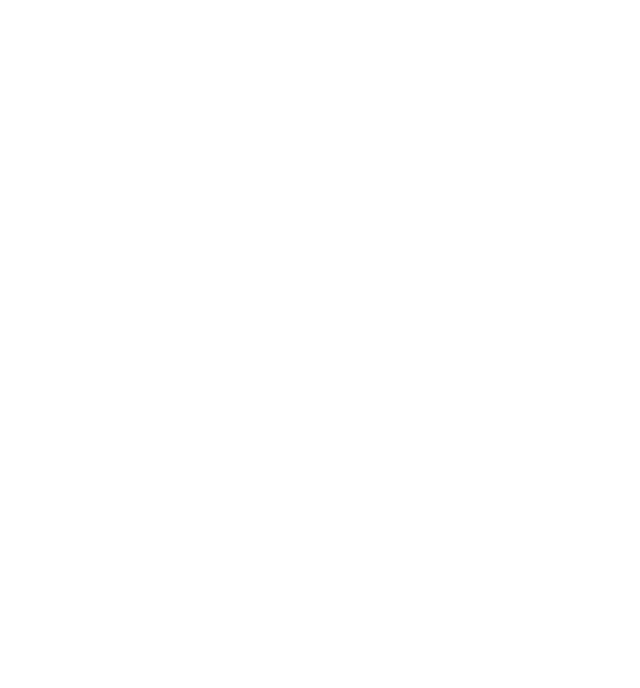
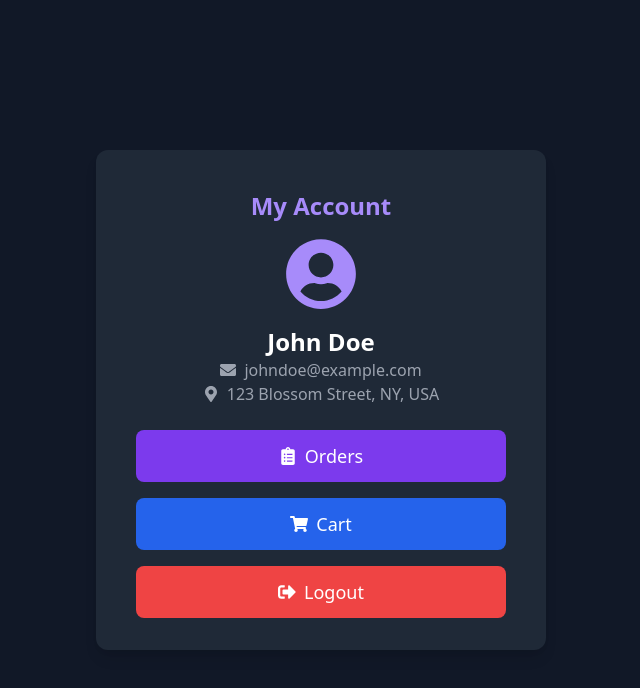
Before and after one commit to gokkull-15/blossom-bottles, a React (Create React App) app in the folder frontend/: page /account in a window 1280 px wide. Shown: the top 688 px of the page, without its empty margins (319-959 px from the left). Built offline with nearby package versions, Linux system fonts and the light colour scheme.

Commit message:
account page

```diff
--- a/frontend/src/App.js
+++ b/frontend/src/App.js
@@ -6,7 +6,6 @@
 import LoginPage from "./pages/LoginPage";
 import SignUpPage from "./pages/SignUpPage";
 import HomePage1 from "./pages/HomePage1";
-import Help from "./components/Help";
 
 export default function App() {
   return (
@@ -21,7 +20,6 @@
             <Route path="/orders" element={<OrderPage />} />
             <Route path="/login" element={<LoginPage />} />
             <Route path="/signup" element={<SignUpPage />} />
-            <Route path="/help" element={<Help />} />
           </Routes>
         </main>
       </div>
--- a/frontend/src/components/Help.js
+++ /dev/null
@@ -1,11 +0,0 @@
-import React from 'react'
-
-const Help = () => {
-  return (
-    <div>
-
-    </div>
-  )
-}
-
-export default Help
--- a/frontend/src/pages/AccountPage.js
+++ b/frontend/src/pages/AccountPage.js
@@ -1,11 +1,63 @@
-import React from 'react'
+import {
+  FaUserCircle,
+  FaEnvelope,
+  FaMapMarkerAlt,
+  FaClipboardList,
+  FaShoppingCart,
+  FaSignOutAlt,
+} from "react-icons/fa";
+import { Link } from "react-router-dom";
 
-const AccountPage = () => {
+export default function Account() {
+  const user = {
+    name: "John Doe",
+    email: "johndoe@example.com",
+    address: "123 Blossom Street, NY, USA",
+  };
+
   return (
-    <div>
+    <div className="bg-gray-900 min-h-screen flex items-center justify-center p-6">
+      {/* Card Container */}
+      <div className="bg-gray-800 p-10 rounded-xl shadow-lg text-white w-[450px] h-[500px] text-center">
+        {/* My Account Title */}
+        <h1 className="text-2xl font-bold text-purple-400 mb-4">My Account</h1>
 
+        {/* Profile Section */}
+        <div className="flex flex-col items-center">
+          <FaUserCircle className="text-7xl text-purple-400 mb-4" />
+          <h2 className="text-2xl font-semibold">{user.name}</h2>
+          <p className="text-gray-400 flex items-center gap-2 justify-center">
+            <FaEnvelope /> {user.email}
+          </p>
+          <p className="text-gray-400 flex items-center gap-2 justify-center">
+            <FaMapMarkerAlt /> {user.address}
+          </p>
+        </div>
+
+        {/* Buttons Section */}
+        <div className="mt-6 space-y-4">
+          <Link
+            to="/orders"
+            className="bg-purple-600 hover:bg-purple-700 px-8 py-3 rounded-lg text-lg flex items-center justify-center gap-2"
+          >
+            <FaClipboardList /> Orders
+          </Link>
+
+          <Link
+            to="/cart"
+            className="bg-blue-600 hover:bg-blue-700 px-8 py-3 rounded-lg text-lg flex items-center justify-center gap-2"
+          >
+            <FaShoppingCart /> Cart
+          </Link>
+
+          <Link
+            to="/"
+            className="bg-red-500 hover:bg-red-600 px-8 py-3 rounded-lg text-lg flex items-center justify-center gap-2"
+          >
+            <FaSignOutAlt /> Logout
+          </Link>
+        </div>
+      </div>
     </div>
-  )
+  );
 }
-
-export default AccountPage
```
